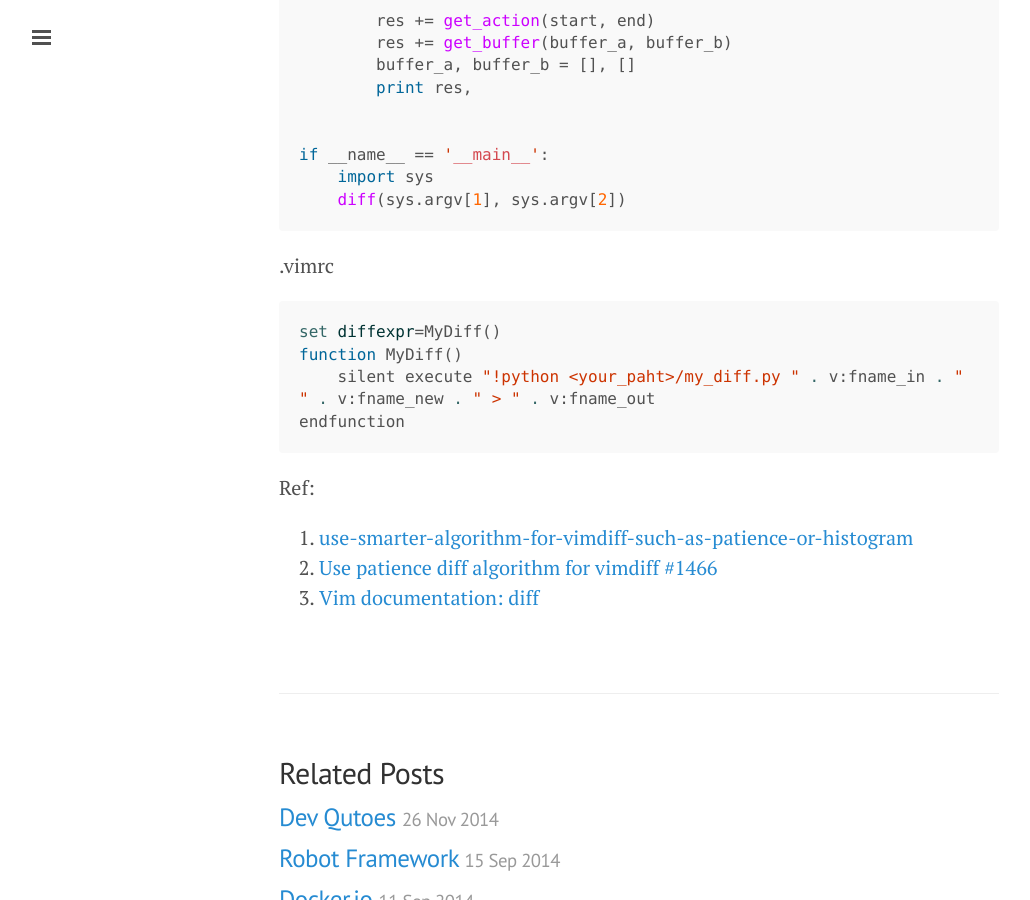
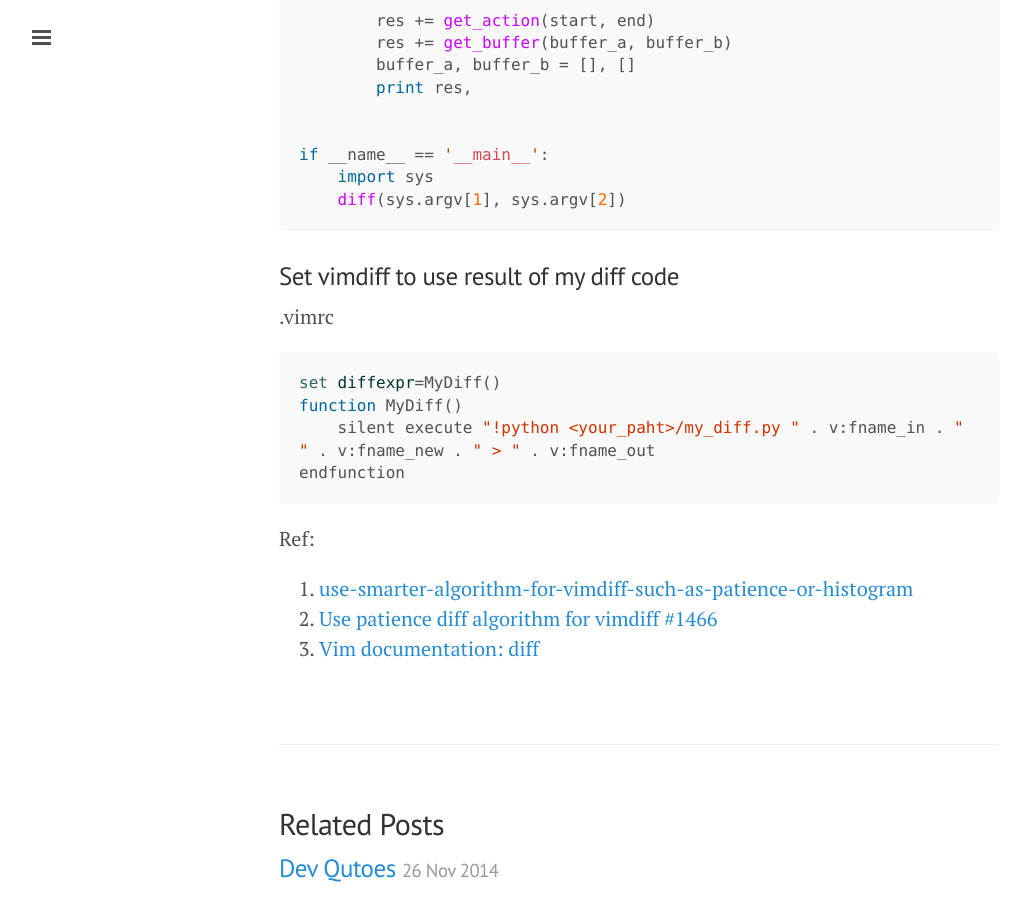
Before and after one commit to ibotdotout/ibotdotout.github.io, a Jekyll site: the page built from _posts/2015-01-23-vimdiff-custom.md, in a window 1280 px wide and 900 px high, scrolled down 2716 px. Shown: the whole window, without its empty margins (1-1031 px from the left). Built offline with Jekyll 4.4.1, drawn with Linux system fonts in a browser that asks for light colours; Markdown is read by kramdown in place of the engine named in the settings.

Commit message:
Update 2015-01-23-vimdiff-custom.md

````diff
--- a/_posts/2015-01-23-vimdiff-custom.md
+++ b/_posts/2015-01-23-vimdiff-custom.md
@@ -123,6 +123,8 @@ if __name__ == '__main__':
     diff(sys.argv[1], sys.argv[2])
 ```
 
+### Set vimdiff to use result of my diff code
+
 .vimrc
 
 ```sh
````
